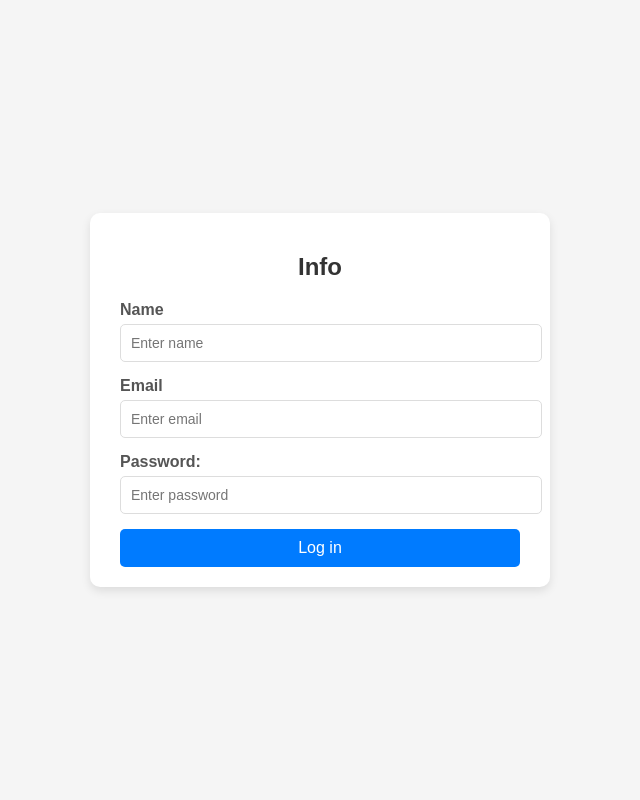
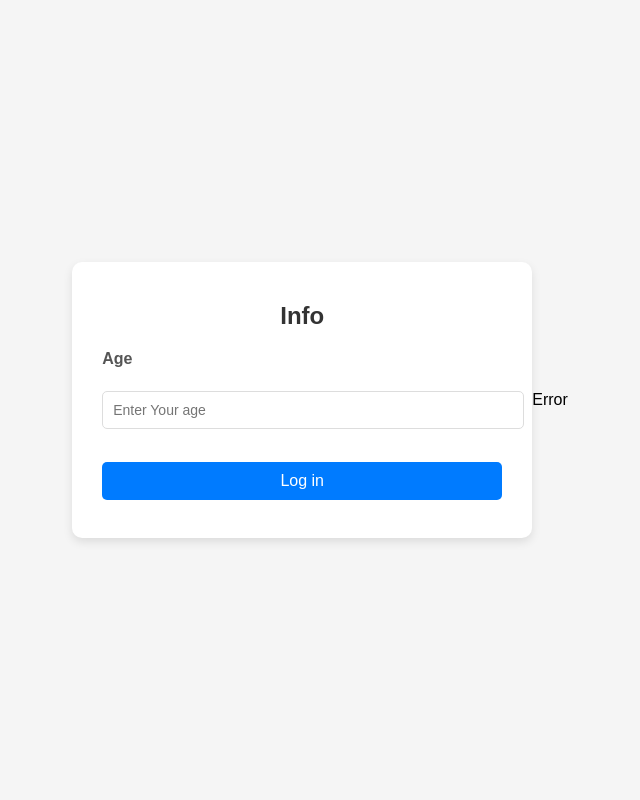
Before and after one commit to SadraGt/PHP-BroCode, a PHP site: page / in a window 1280 px wide. Shown: the whole page, without its empty margins (320-960 px from the left). Run offline with PHP 8.4, Linux system fonts and the light colour scheme; data that the repository does not hold is empty.

Commit message:
Add files via upload

```diff
--- a/index.php
+++ b/index.php
@@ -11,27 +11,27 @@
     <form action="index.php" method="post">
       <h2>Info</h2>
       <div class="form-group">
-        <label for="name">Name</label>
-        <input type="text" id="name" name="username" placeholder="Enter name" required>
-      </div>
-      <div class="form-group">
-        <label for="email">Email</label>
-        <input type="email" id="email" name="email" placeholder="Enter email" required>
-      </div>
-      <div class="form-group">
-        <label for="password">Password:</label>
-        <input type="password" id="password" name="password" placeholder="Enter password" required>
-      </div>
+        <label for="name">Age</label><br>
+        <input type="text" id="name" name="Age" placeholder="Enter Your age" required><br>
+      </div><br>
 
-      <input type="submit" class="submit-btn" value="Log in">
-    </form>
+
+      <input type="submit" class="submit-btn" value="Log in"><br>
+    </form><br>
   </div>
 </body>
 </html>
 
 
 <?php
-    echo $_POST["username"] . "<br>";
-    echo "{$_POST["email"]} <br>";
+$Age = $_POST["Age"] ?? 0 ;
+$Y = 18 - $Age;
+if ($Age >= 18) {
+  echo "your welcom";
+}elseif ($Age <= 0) {
+  echo "Error";
+}else {
+  echo "Try again in  $Y  years.";
+}
 
 ?>
```
